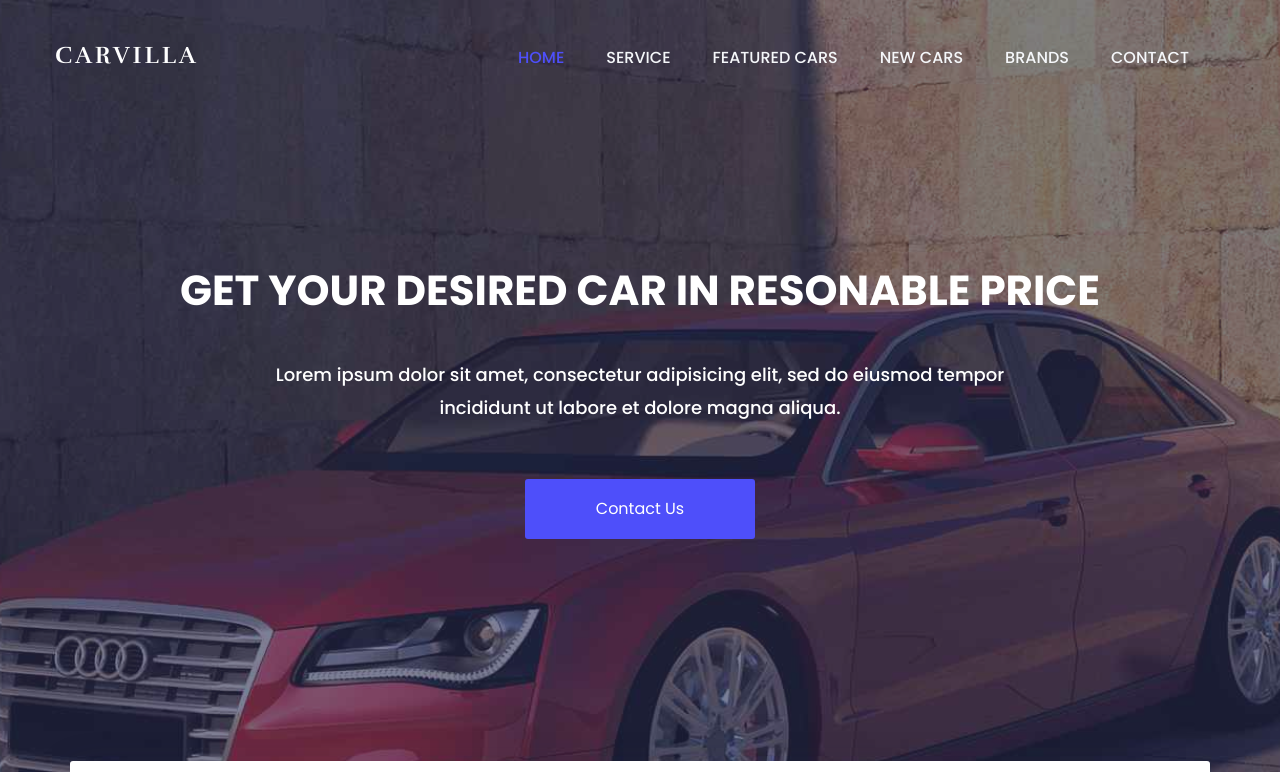
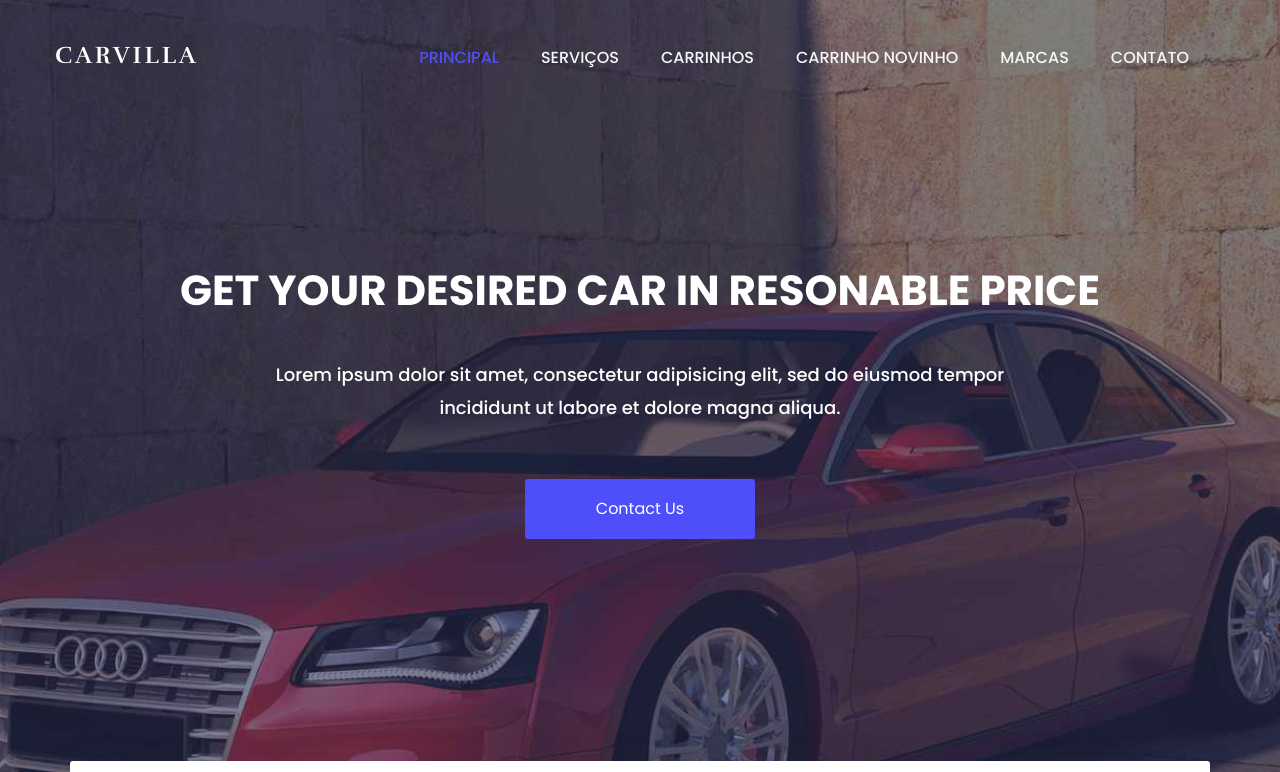
Before and after one commit to gunambu/app-site-devops, a plain HTML site: page index.html in a window 1280 px wide. Shown: the top 772 px of the page. Drawn offline with nearby package versions, Linux system fonts and the light colour scheme.

Commit message:
Update index.html

```diff
--- a/index.html
+++ b/index.html
@@ -86,12 +86,12 @@
 				            <!-- Collect the nav links, forms, and other content for toggling -->
 				            <div class="collapse navbar-collapse menu-ui-design" id="navbar-menu">
 				                <ul class="nav navbar-nav navbar-right" data-in="fadeInDown" data-out="fadeOutUp">
-				                    <li class=" scroll active"><a href="#principal">home</a></li>
-				                    <li class="scroll"><a href="#serviços">service</a></li>
-				                    <li class="scroll"><a href="#carrinho">featured cars</a></li>
-				                    <li class="scroll"><a href="#carrinho novinho">new cars</a></li>
-				                    <li class="scroll"><a href="#marcas">brands</a></li>
-				                    <li class="scroll"><a href="#contato">contact</a></li>
+				                    <li class=" scroll active"><a href="#principal">principal</a></li>
+				                    <li class="scroll"><a href="#serviços">serviços</a></li>
+				                    <li class="scroll"><a href="#carrinho">carrinhos</a></li>
+				                    <li class="scroll"><a href="#carrinho novinho">carrinho novinho</a></li>
+				                    <li class="scroll"><a href="#marcas">marcas</a></li>
+				                    <li class="scroll"><a href="#contato">contato</a></li>
 				                </ul><!--/.nav -->
 				            </div><!-- /.navbar-collapse -->
 				        </div><!--/.container-->
```
